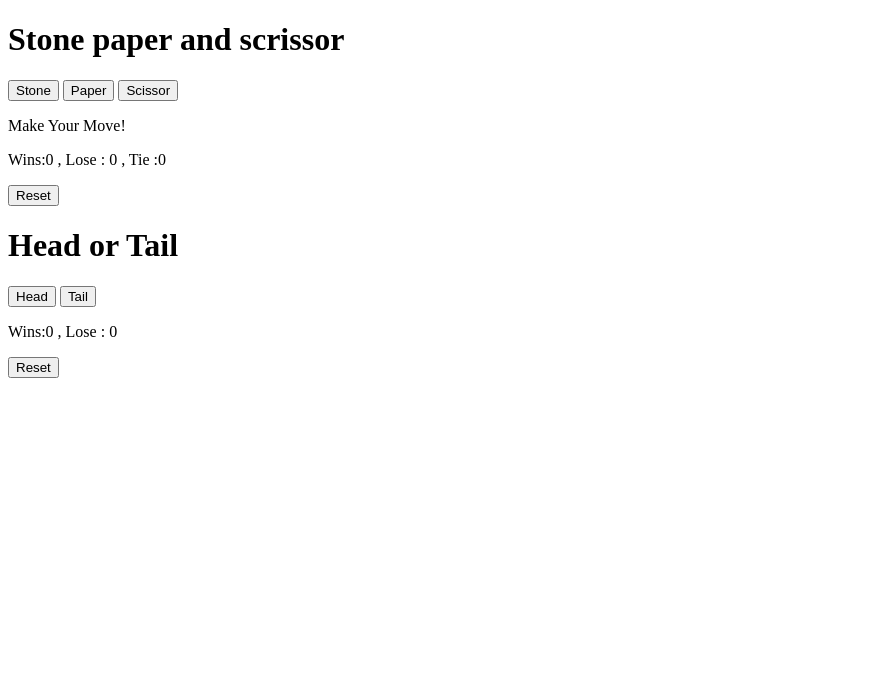
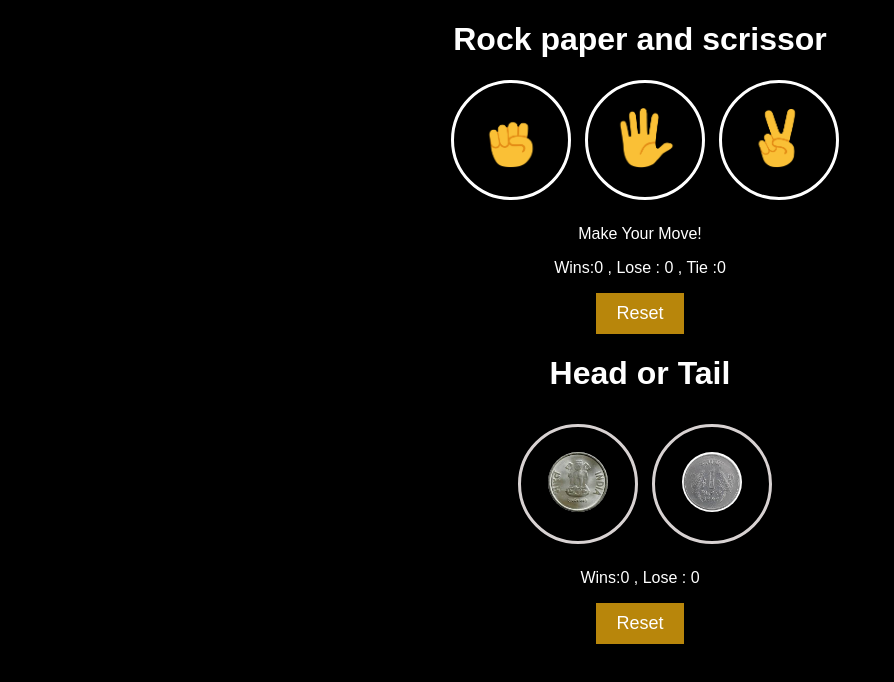
Before and after one commit to DINETHKUMAR/stonePaperScissor_headOrTail, a plain HTML site: page index.html in a window 1280 px wide. Shown: the whole page, without its empty margins (0-894 px from the left). Drawn offline with Linux system fonts and the light colour scheme.

Commit message:
Applied styles

```diff
--- a/index.html
+++ b/index.html
@@ -4,36 +4,38 @@
     <title>
       Game
     </title>
-
+    <link rel="stylesheet" href="style.css">
 
   </head>
   <body>
-    <h1>Stone paper and scrissor</h1>
+    <h1>Rock paper and scrissor</h1>
 
-    <button onclick="playgame('Stone');">Stone</button>
+    <button class="im-btn" onclick="playgame('Stone');"><img src="img/Stone-emoji.png" ></button>
 
-    <button onclick="playgame('Paper');">Paper</button>
+    <button class="im-btn" onclick="playgame('Paper');"><img src="img/Paper-emoji.png"></button>
 
-    <button onclick="playgame('Scissor');">Scissor</button>
-    <p class="js-rpsresult"></p>
+    <button class="im-btn"  onclick="playgame('Scissor');"><img src="img/Scissor-emoji.png"></button>
+
+    <p  class="js-rpsresult result"></p>
     <p class="js-rpsmove"></p>
     <p class="js-rpsscore"></p>
 
-    <button onclick="resetrpsScore();
+    <button class="reset" onclick="resetrpsScore();
     ">Reset</button>
 
 
     <h1>Head or Tail</h1>
 
-    <button onclick="headOrTail();">Head</button>
+    <button class="htbtn" onclick="headOrTail();"><img class="htimg" src="img/head.jpg"></button>
 
-    <button onclick="headOrTail();">Tail</button>
-    <p class="js-htresult"></p>
+    <button class="htbtn" onclick="headOrTail();"><img class="htimg" src="img/tail.jpg"></button>
+
+    <p class="js-htresult result"></p>
 
     <p class="js-htscore"></p>
 
 
-    <button onclick="resethtscore();">Reset</button>
+    <button class="reset"  onclick="resethtscore();">Reset</button>
 
     <script src="script.js"></script>
 
--- a/script.js
+++ b/script.js
@@ -54,7 +54,7 @@ function playgame(playermove){
   updaterps();
   document.querySelector('.js-rpsresult').innerHTML = result;
 
-  document.querySelector('.js-rpsmove').innerHTML = `You ${playermove} - ${computerMove} Computer`;
+  document.querySelector('.js-rpsmove').innerHTML = `You <img src="img/${playermove}-emoji.png">  <img src="img/${computerMove}-emoji.png">Computer`
 }
 function updaterps(){
   document.querySelector('.js-rpsscore')
--- /dev/null
+++ b/style.css
@@ -0,0 +1,50 @@
+body{
+  background-color: black;
+  color: white;
+  font-family: Arial, Helvetica, sans-serif;
+
+  text-align: center;
+}
+img{
+  width: 60px;
+  height: 60px;
+
+}.im-btn{
+  background : transparent;
+  border: 3px solid;
+  border-color: white;
+  border-radius: 60px;
+  width: 120px;
+  height: 120px;
+  cursor: pointer;
+  margin-left:10px ;
+
+}
+.result{
+  font-size: 25px;
+}
+.reset{
+  padding: 10px 20px;
+  border: none;
+  background-color:darkgoldenrod;
+  font-size: large;
+  color: white;
+  cursor: pointer;
+}
+.htimg{
+  border-radius: 55px;
+
+  width: 60px;
+  height: 60px;
+
+}
+.htbtn{
+  background: transparent;
+  width: 120px;
+  height: 120px;
+  border-radius: 80px;
+  border: 3px solid rgb(216, 210, 210);
+  cursor: pointer;
+  margin-top: 10px;
+  margin-left:10px ;
+}
```
Also changed, not shown: img/Paper-emoji.png (added), img/Scissor-emoji.png (added), img/Stone-emoji.png (added), img/head.jpg (added), img/tail.jpg (added).
